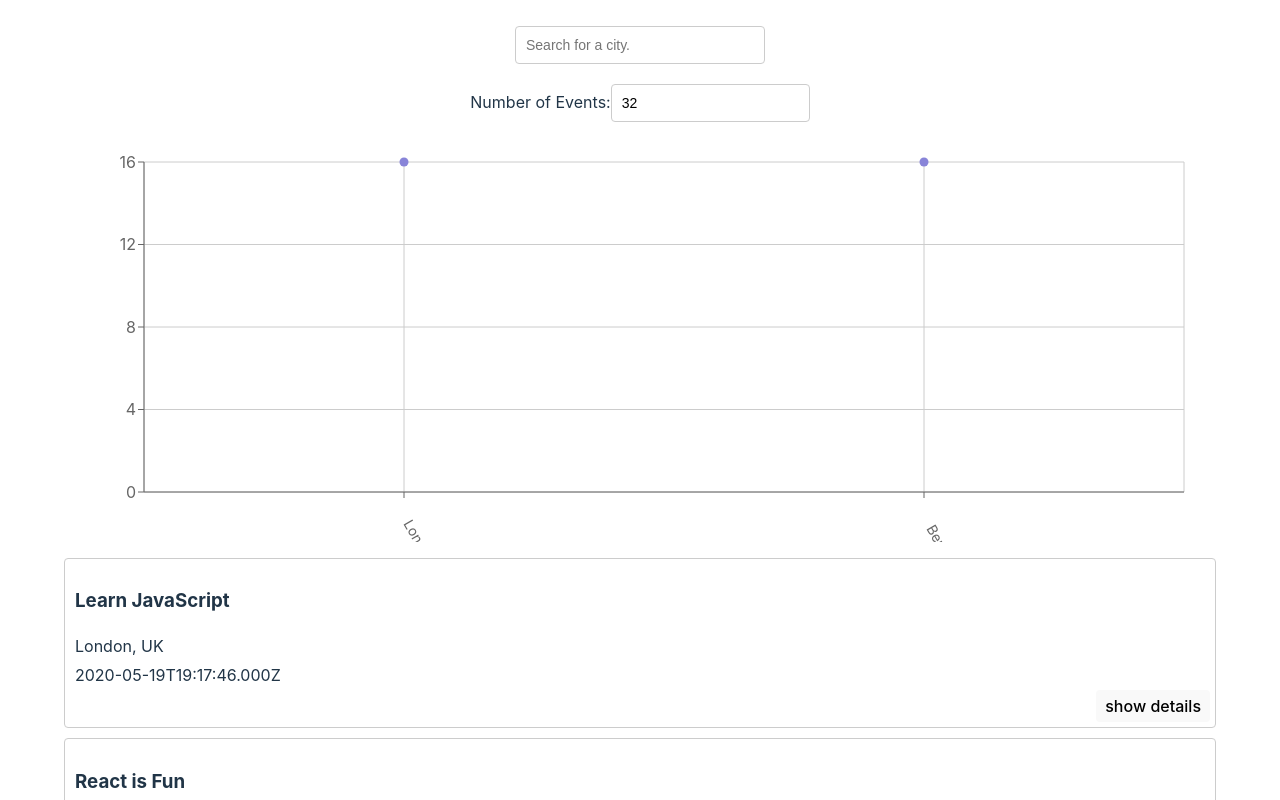
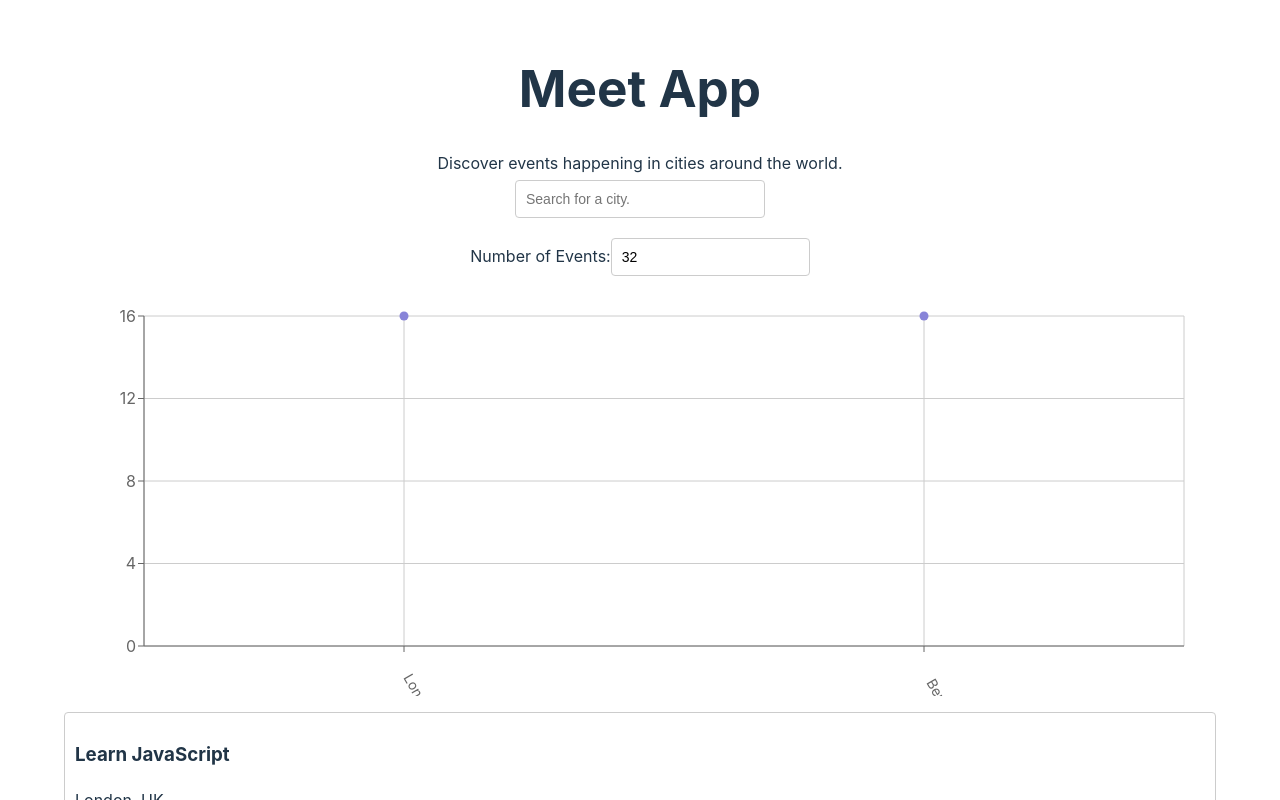
Before and after one commit to sal-estrada/meet, a React (Vite) app: page / in a window 1280 px wide. Shown: the top 800 px of the page. Built offline with nearby package versions, Linux system fonts and the light colour scheme; what atatus-spa would draw is missing.

Commit message:
Update App.jsx

```diff
--- a/src/App.jsx
+++ b/src/App.jsx
@@ -66,6 +66,9 @@ const App = () => {
 
   return (
     <div className="App">
+      <h1>Meet App</h1>
+      <p>Discover events happening in cities around the world.</p>
+
       <div className="alerts-container">
         {infoAlert.length ? <InfoAlert text={infoAlert} /> : null}
         {errorAlert.length ? <ErrorAlert text={errorAlert} /> : null}
```
